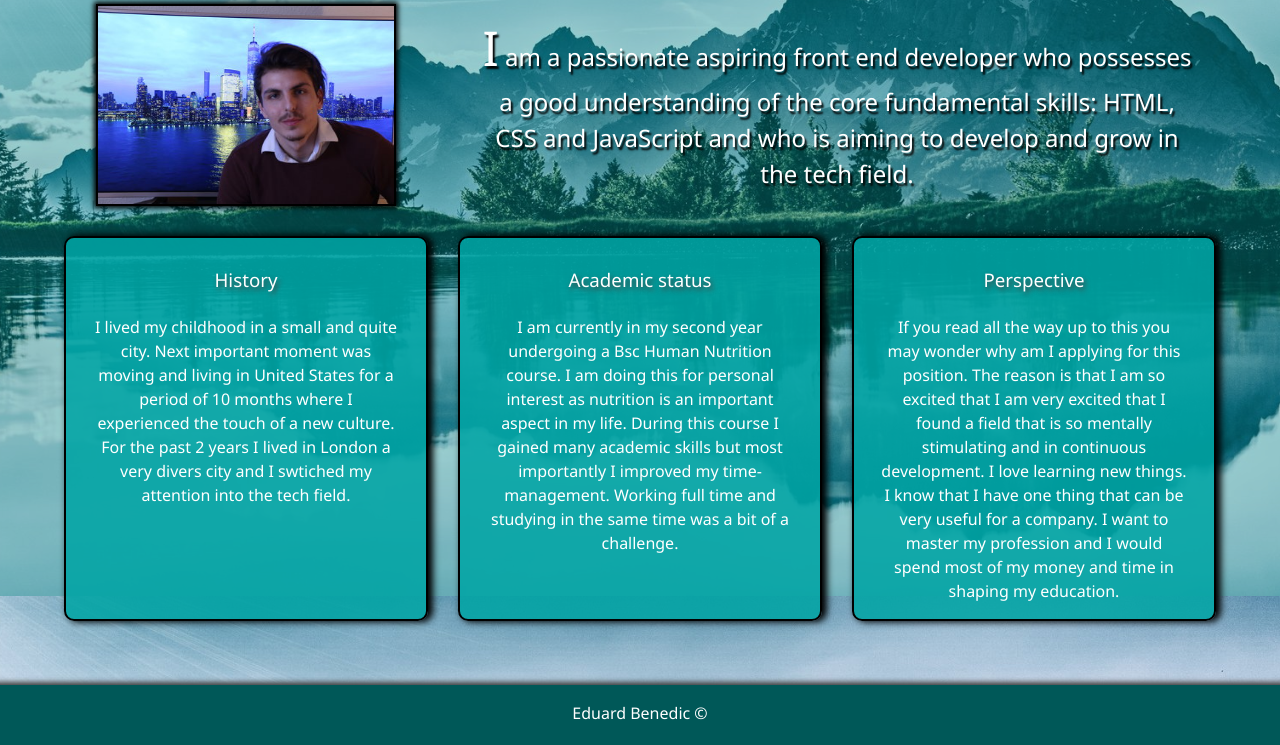
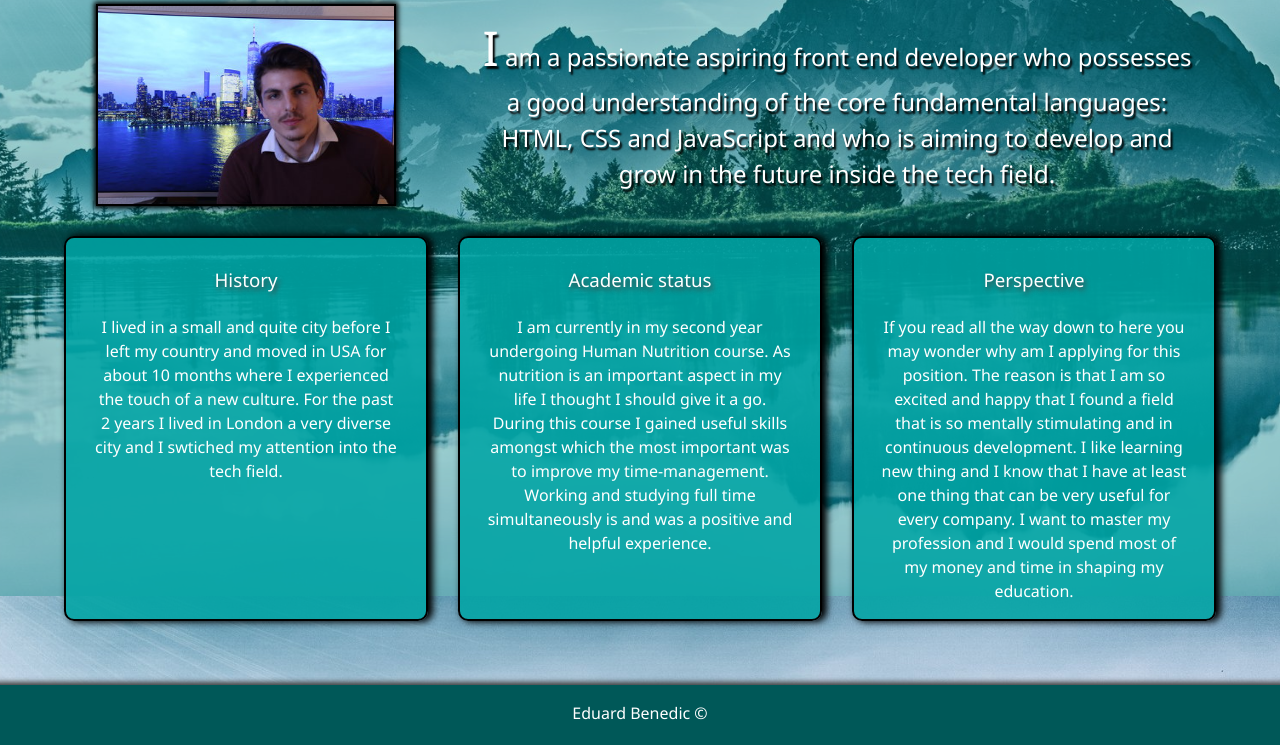
Before and after one commit to Eduard-Benedic/portfolio, a website: page dist/about.html in a window 1280 px wide. Shown: the part 204-949 px from the top of the page. Drawn offline with Linux system fonts and the light colour scheme.

Commit message:
portfoli upgrade 2

```diff
--- a/dist/about.html
+++ b/dist/about.html
@@ -65,43 +65,43 @@
         <div class="bio">
           <p>
             I am a passionate aspiring front end developer who possesses a good
-            understanding of the core fundamental skills: HTML, CSS and
-            JavaScript and who is aiming to develop and grow in the tech field.
+            understanding of the core fundamental languages: HTML, CSS and
+            JavaScript and who is aiming to develop and grow in the future
+            inside the tech field.
           </p>
         </div>
         <div class="job job-1">
           <h3>History</h3>
           <p>
-            I lived my childhood in a small and quite city. Next important
-            moment was moving and living in United States for a period of 10
-            months where I experienced the touch of a new culture. For the past
-            2 years I lived in London a very divers city and I swtiched my
-            attention into the tech field.
+            I lived in a small and quite city before I left my country and moved
+            in USA for about 10 months where I experienced the touch of a new
+            culture. For the past 2 years I lived in London a very diverse city
+            and I swtiched my attention into the tech field.
           </p>
         </div>
 
         <div class="job job-2">
           <h3>Academic status</h3>
           <p>
-            I am currently in my second year undergoing a Bsc Human Nutrition
-            course. I am doing this for personal interest as nutrition is an
-            important aspect in my life. During this course I gained many
-            academic skills but most importantly I improved my time-management.
-            Working full time and studying in the same time was a bit of a
-            challenge.
+            I am currently in my second year undergoing Human Nutrition course.
+            As nutrition is an important aspect in my life I thought I should
+            give it a go. During this course I gained useful skills amongst
+            which the most important was to improve my time-management. Working
+            and studying full time simultaneously is and was a positive and
+            helpful experience.
           </p>
         </div>
 
         <div class="job job-3">
           <h3>Perspective</h3>
           <p>
-            If you read all the way up to this you may wonder why am I applying
-            for this position. The reason is that I am so excited that I am very
-            excited that I found a field that is so mentally stimulating and in
-            continuous development. I love learning new things. I know that I
-            have one thing that can be very useful for a company. I want to
-            master my profession and I would spend most of my money and time in
-            shaping my education.
+            If you read all the way down to here you may wonder why am I
+            applying for this position. The reason is that I am so excited and
+            happy that I found a field that is so mentally stimulating and in
+            continuous development. I like learning new thing and I know that I
+            have at least one thing that can be very useful for every company. I
+            want to master my profession and I would spend most of my money and
+            time in shaping my education.
           </p>
         </div>
       </div>
```
Also changed, not shown: dist/index.html (+11 -5 lines).
